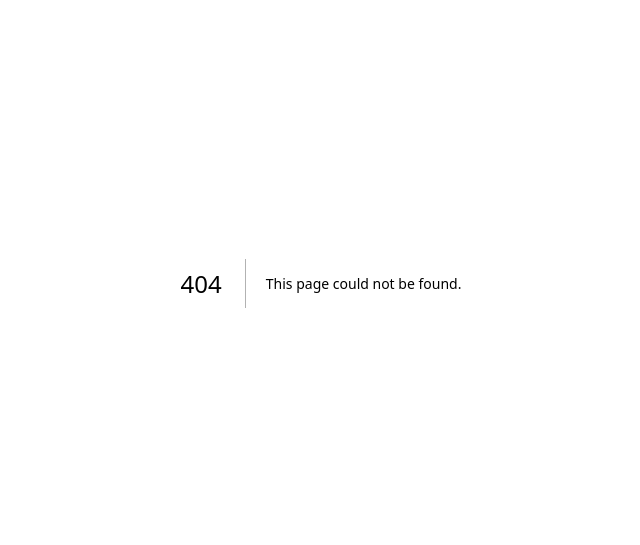
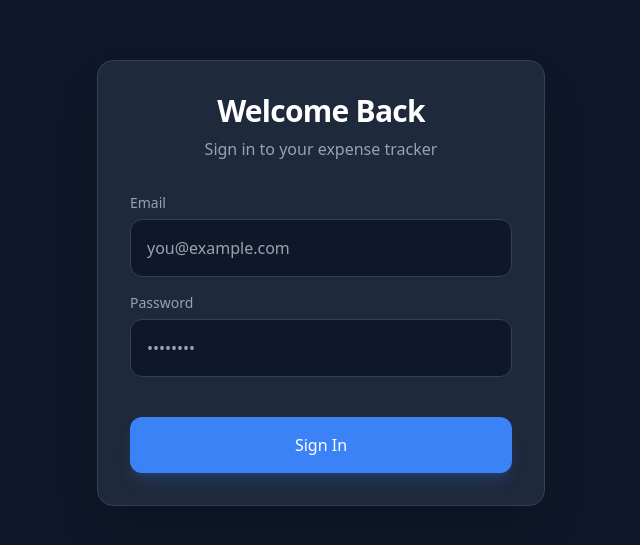
Before and after one commit to wizzzzzzzz255/expense-tracker-front, a Next.js app: page /login in a window 1280 px wide. Before the commit this address had no page. Shown: the part 117-662 px from the top of the page, without its empty margins (319-959 px from the left). Built offline with nearby package versions, Linux system fonts and the light colour scheme; no server answers.

Commit message:
Add files via upload

```diff
--- /dev/null
+++ b/pages/login.tsx
@@ -0,0 +1,65 @@
+import { useState, useEffect } from "react";
+import api from "../utils/api";
+
+export default function Login() {
+  const [email, setEmail] = useState("");
+  const [password, setPassword] = useState("");
+
+  useEffect(() => {
+    if (localStorage.getItem("token")) {
+      window.location.href = "/";
+    }
+  }, []);
+
+  const handleLogin = async () => {
+    try {
+      const res = await api.post("/auth/login", { email, password });
+      localStorage.setItem("token", res.data.access_token);
+      window.location.href = "/"; // Redirect to dashboard
+    } catch (err) {
+      console.error("Login failed", err);
+    }
+  };
+
+  return (
+    <div className="min-h-screen flex items-center justify-center bg-background text-textMain px-6">
+      <div className="bg-surface p-8 rounded-2xl shadow-2xl border border-border w-full max-w-md">
+        <div className="text-center mb-8">
+          <h1 className="text-3xl font-bold tracking-tight text-white mb-2">Welcome Back</h1>
+          <p className="text-textMuted">Sign in to your expense tracker</p>
+        </div>
+
+        <div className="flex flex-col gap-4">
+          <div className="flex flex-col gap-1.5">
+            <label className="text-sm font-medium text-textMuted">Email</label>
+            <input
+              className="w-full p-4 rounded-xl bg-background border border-border focus:border-primary focus:ring-1 focus:ring-primary transition-all outline-none"
+              type="email"
+              value={email}
+              onChange={e => setEmail(e.target.value)}
+              placeholder="you@example.com"
+            />
+          </div>
+
+          <div className="flex flex-col gap-1.5">
+            <label className="text-sm font-medium text-textMuted">Password</label>
+            <input
+              className="w-full p-4 rounded-xl bg-background border border-border focus:border-primary focus:ring-1 focus:ring-primary transition-all outline-none"
+              type="password"
+              value={password}
+              onChange={e => setPassword(e.target.value)}
+              placeholder="••••••••"
+            />
+          </div>
+
+          <button
+            className="w-full mt-6 bg-primary hover:bg-primaryHover text-white font-medium py-4 px-6 rounded-xl transition-all shadow-lg shadow-primary/20 hover:shadow-primary/40 active:scale-[0.98]"
+            onClick={handleLogin}
+          >
+            Sign In
+          </button>
+        </div>
+      </div>
+    </div>
+  );
+}
```
